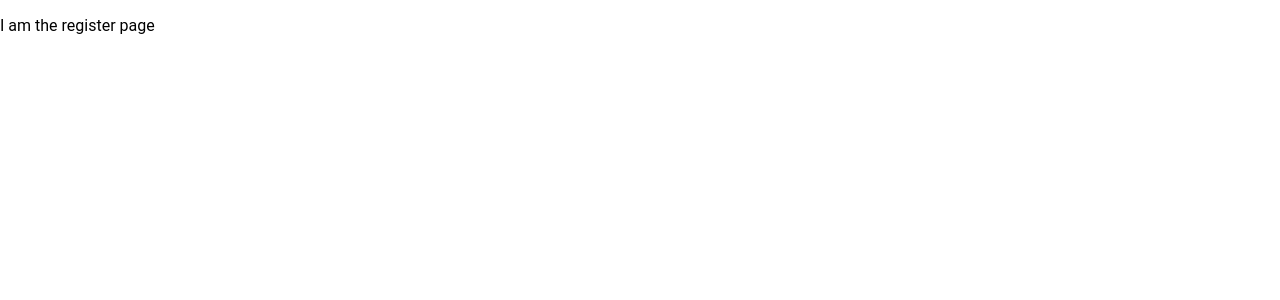
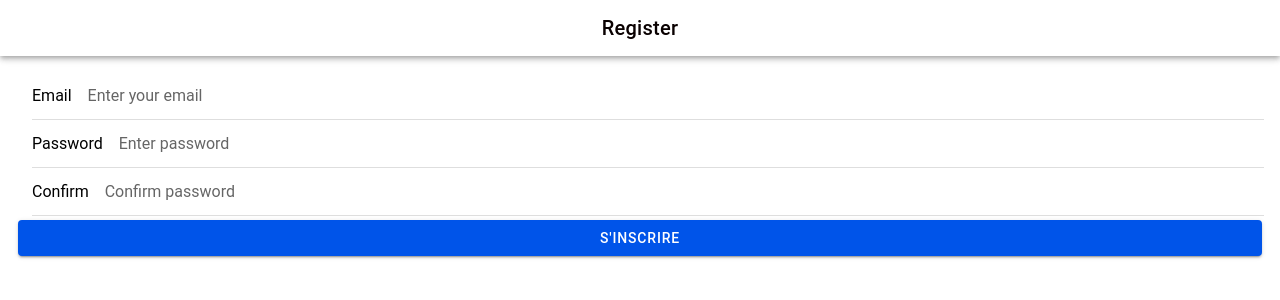
Before and after one commit to ihebbennaceur/ionic-react-ts, a React (Vite) app: page /register in a window 1280 px wide. Shown: the top 300 px of the page. Built offline with nearby package versions, Linux system fonts and the light colour scheme.

Commit message:
register page

```diff
--- a/src/pages/Register.tsx
+++ b/src/pages/Register.tsx
@@ -1,6 +1,82 @@
-export default function Register(){
+import React, { useState } from 'react';
+import { IonContent, IonHeader, IonPage, IonTitle, IonToolbar, IonItem, IonInput, IonButton, IonText } from '@ionic/react';
+import './Home.css';
 
+const Register: React.FC = () => {
+    const [email, setEmail] = useState('');
+    const [password, setPassword] = useState('');
+    const [confirm, setConfirm] = useState('');
+    const [error, setError] = useState<string | null>(null);
 
-    return(<p>I am the register page</p>) ;
+    const handleSubmit = () => {
+        if (password !== confirm) {
+            setError('Passwords do not match');
+            return;
+        }
+        // perform registration action here
+        console.log('Register', { email, password });
+        setError(null);
+    };
 
-}
+    return (
+        <IonPage>
+            <IonHeader>
+                <IonToolbar
+                    style={{
+                        background: 'linear-gradient(90deg, #0070f3, #60a5fa)',
+                        color: '#0a0101ff',
+                        textAlign: 'center',
+                        fontWeight: 600,
+                        letterSpacing: '1px',
+                    }}
+                >
+                    <IonTitle>Register</IonTitle>
+                </IonToolbar>
+            </IonHeader>
+
+            <IonContent className="ion-padding">
+                <IonItem>
+                    <IonInput
+                        label="Email"
+                        type="email"
+                        placeholder="Enter your email"
+                        value={email}
+                        onIonChange={(e) => { if (e.detail.value) setEmail(e.detail.value); }}
+                    />
+                </IonItem>
+
+                <IonItem>
+                    <IonInput
+                        label="Password"
+                        type="password"
+                        placeholder="Enter password"
+                        value={password}
+                        onIonChange={(e) => { if (e.detail.value) setPassword(e.detail.value); }}
+                    />
+                </IonItem>
+
+                <IonItem>
+                    <IonInput
+                        label="Confirm"
+                        type="password"
+                        placeholder="Confirm password"
+                        value={confirm}
+                        onIonChange={(e) => { if (e.detail.value) setConfirm(e.detail.value); }}
+                    />
+                </IonItem>
+
+                {error && (
+                    <IonText color="danger">
+                        <p style={{ padding: 12 }}>{error}</p>
+                    </IonText>
+                )}
+
+                <IonButton expand="block" onClick={handleSubmit}>
+                    S'inscrire
+                </IonButton>
+            </IonContent>
+        </IonPage>
+    );
+};
+
+export default Register;
--- a/src/pages/Rendezvous_patiant.tsx
+++ b/src/pages/Rendezvous_patiant.tsx
@@ -12,7 +12,7 @@ export default function RDV_patiant() {
 
   return <div>
 
-    <h2>Mes Rendez-vous</h2>
+    {/* <h2>Mes Rendez-vous</h2> */}
     <ul>
       {rd.map((rendezvous, index) => (
         <li key={index}>
```
